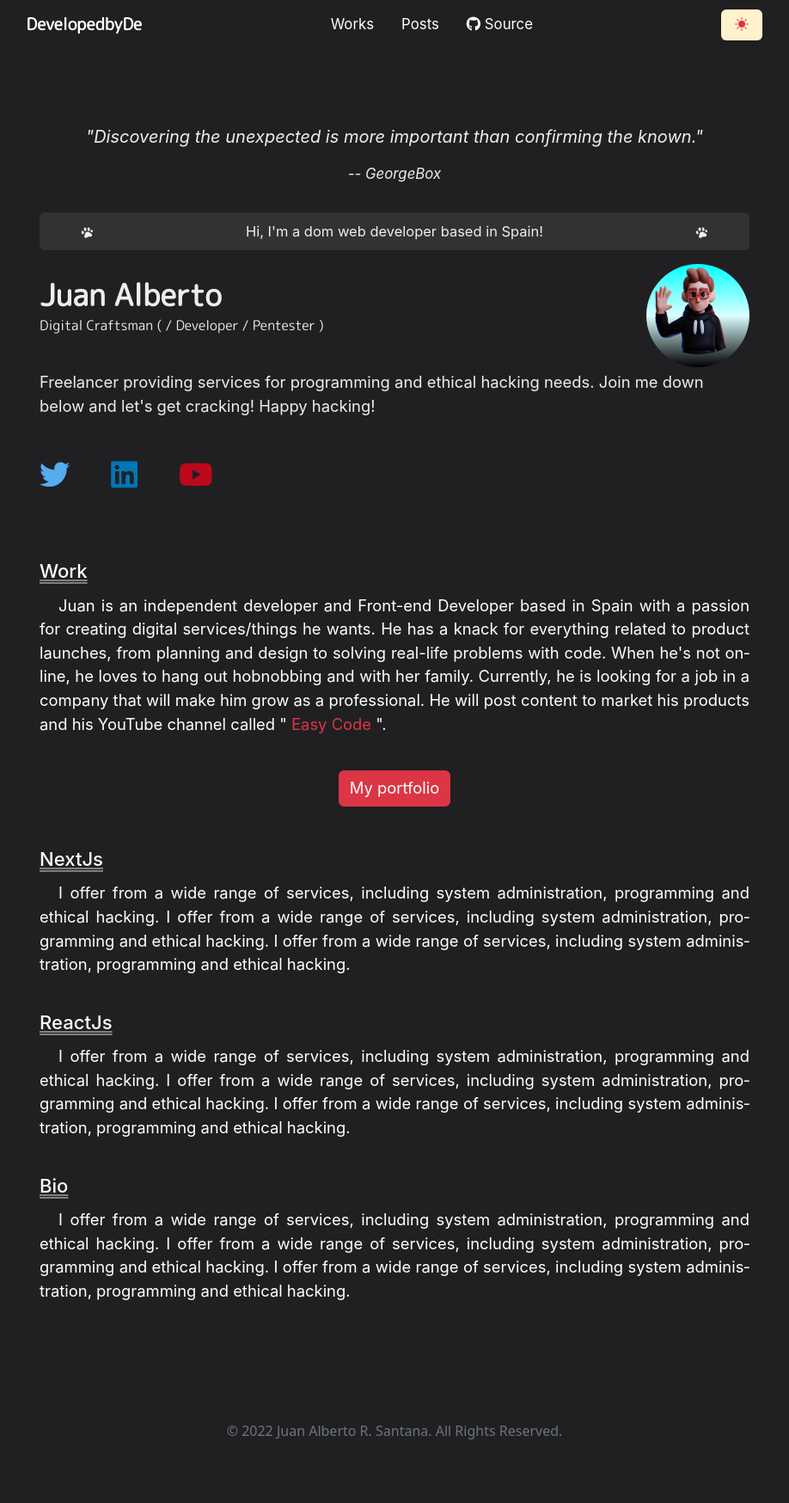
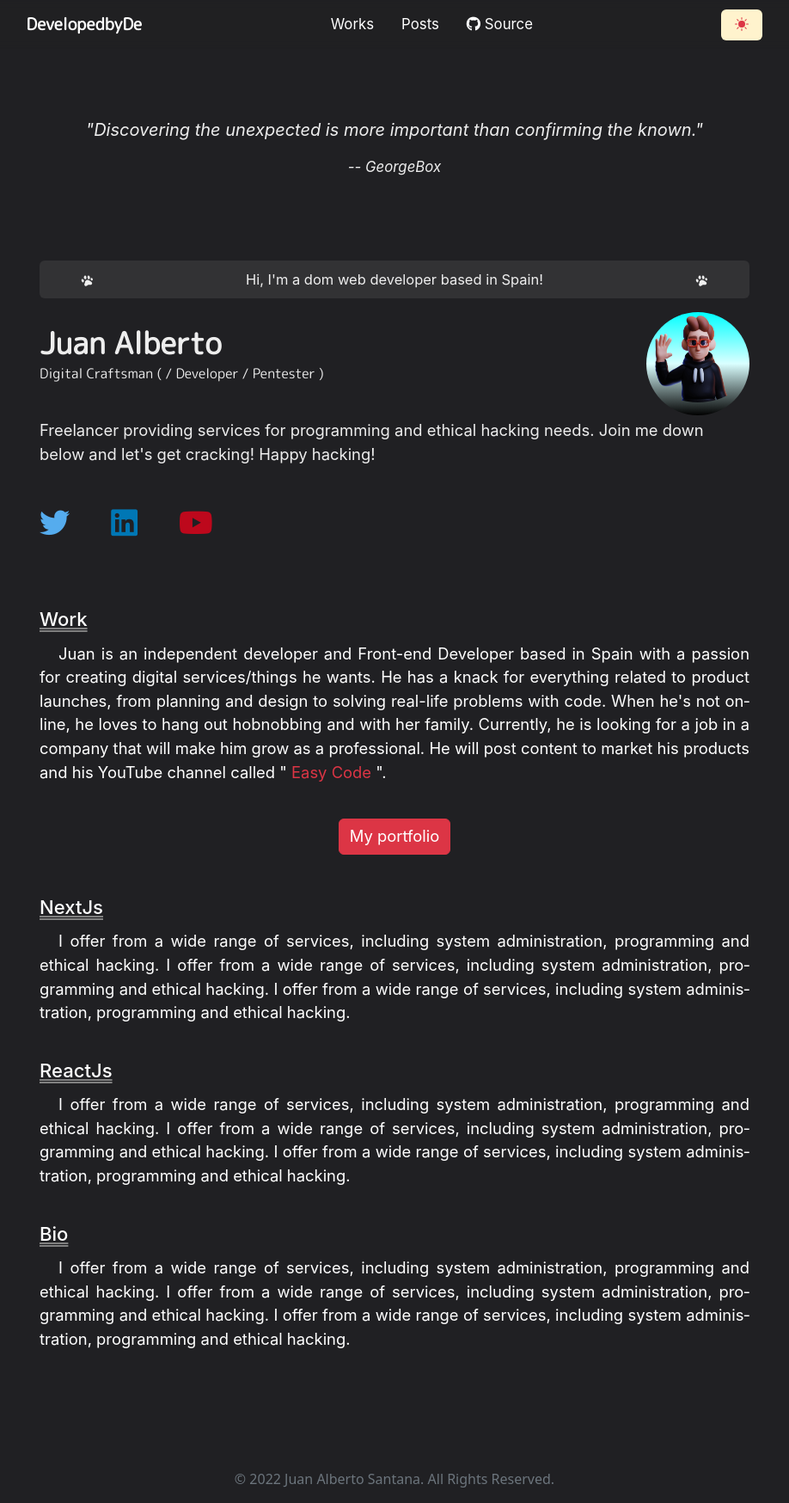
Before and after one commit to EasyCode0x7/EasyCode-homepage, a React (Create React App) app: page / in a window 1280 px wide. Shown: the whole page at 86% size, without its empty margins (181-1099 px from the left). Before the commit the page ends 1692 px from the top, so only its background shows below. Built offline with nearby package versions, Linux system fonts and the light colour scheme; a web font is replaced by a local one.

Commit message:
Add files via upload

```diff
--- a/src/App.js
+++ b/src/App.js
@@ -3,6 +3,7 @@ import Navbar from './components/navbar';
 import Footer from './components/footer';
 import "@fontsource/m-plus-rounded-1c";
 import Routed from './components/routes';
+import Quote from './components/quote';
 
 
 
@@ -21,6 +22,7 @@ function App() {
             <main id='bg'>
 
                 <Navbar />
+                <Quote />
                 <Routed />
 
             </main>
--- a/src/components/footer.js
+++ b/src/components/footer.js
@@ -8,7 +8,7 @@ function Footer(){
     return(
 
         <div style={{paddingTop: "120px"}}>
-            <p className='text-center text-secondary'>© 2022 Juan Alberto R. Santana. All Rights Reserved.</p>
+            <p className='text-center text-secondary'>© 2022 Juan Alberto Santana. All Rights Reserved.</p>
         </div>
     )
 }
--- a/src/components/home.js
+++ b/src/components/home.js
@@ -14,16 +14,7 @@ function Home() {
     return (
         <div>
 
-            <div className='content text-center mx-auto'>
-
-                <div className="pt-5 pb-3">
-                    <i>
-                        <p className='pt-3 fs-5'>"Discovering the unexpected is more important than confirming
-                            the known."
-                        </p>
-                        <p style={{fontSize: "1.05em"}}>-- GeorgeBox</p>
-                    </i>
-                </div>
+            <div className='content text-center'>
 
                 <div className='h3-text fs22 d-flex justify-content-between rounded'>
                     <span className="ps-5"><svg width="15" height="15" class="w-5 inline-block" viewBox="0 0 40 40" fill="currentColor"><path fill="currentColor" d="M13.319,4.13C13.319,4.13 10.313,4.08 9.501,9.535C9.133,13.546 12.568,15.516 14.12,15.497C15.556,15.495 17.638,14.151 17.486,9.765C17.334,5.38 14.98,4.15 13.319,4.13"></path><path d="M3.12,15.575C2.626,16.02 0.637,18.024 3.508,22.915C6.379,27.806 8.628,23.888 8.923,23.455C9.218,23.021 11.41,20.306 8.664,16.924C5.918,13.543 3.12,15.575 3.12,15.575Z"></path><path d="M24.03,4.13C22.048,4.309 20.472,5.325 20.922,9.814C21.373,14.304 24.4,15.613 25.402,15.499C26.404,15.385 28.84,12.521 28.427,9.814C28.013,7.107 26.837,4.296 24.03,4.13Z"></path><path d="M32.114,11.35C32.114,11.35 29.196,13.155 30.864,16.589C32.532,20.023 34.677,19.25 36,18.588C37.322,17.927 38.02,14.778 35.931,12.665C33.843,10.551 32.114,11.35 32.114,11.35Z"></path><path d="M19.212,17.136C19.212,17.136 12.651,19.306 12.84,25.174C12.888,28.022 10.569,28.548 11.073,32.567C11.727,34.322 12.649,36.92 15.89,36.85C19.131,36.781 19.603,34.354 23.377,32.97C27.151,31.586 31.009,33.828 33.802,31.213C36.596,28.598 35.188,24.468 31.876,22.731C28.564,20.995 24.793,16.327 19.212,17.136Z"></path></svg></span>
--- /dev/null
+++ b/src/components/quote.js
@@ -0,0 +1,20 @@
+import React, { Component } from "react";
+
+
+const Quote = () => {
+
+    return (
+
+        <div className="text-center" style={{paddingTop: "120px"}}>
+            <i>
+                <p className='pt-3 fs-5'>"Discovering the unexpected is more important than confirming
+                    the known."
+                </p>
+                <p style={{fontSize: "1.05em"}}>-- GeorgeBox</p>
+            </i>
+        </div>
+    )
+}
+
+
+export default Quote;
```
